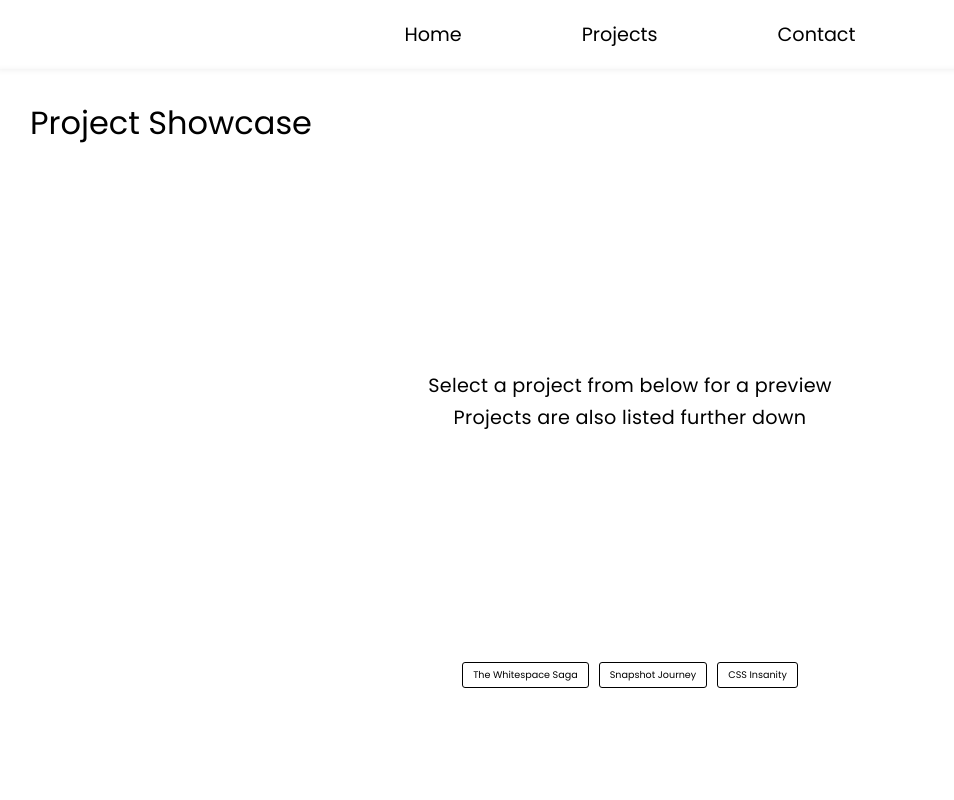
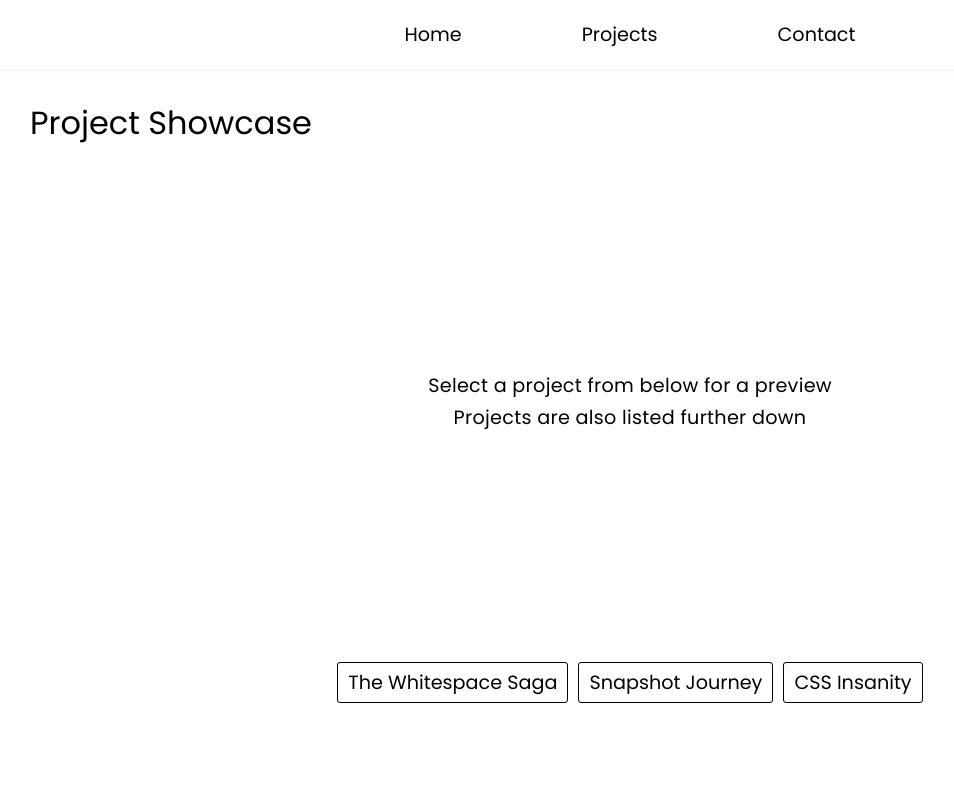
Before and after one commit to ellrub/dikult105-exam, a React (Vite) app: page / in a window 1280 px wide. Shown: the top 800 px of the page, without its empty margins (10-964 px from the left). Built offline with nearby package versions, Linux system fonts and the light colour scheme.

Commit message:
Add color change on button click

```diff
--- a/src/components/header/header.css
+++ b/src/components/header/header.css
@@ -111,7 +111,7 @@ header {
             padding: 5px 10px;
             margin: 5px 5px;
 
-            font-size: 0.6rem;
+            font-size: 1.2rem;
 
             transform: translateY(0);
             transition: all 0.3s ease-in-out;
@@ -121,6 +121,11 @@ header {
                 box-shadow: 1px 1px 5px rgba(0, 0, 0, 0.299);
             }
 
+            &:active {
+                background-color: rgb(0, 0, 0);
+                color: rgb(255, 255, 255);
+            }
+
         }
     }
 }
```
